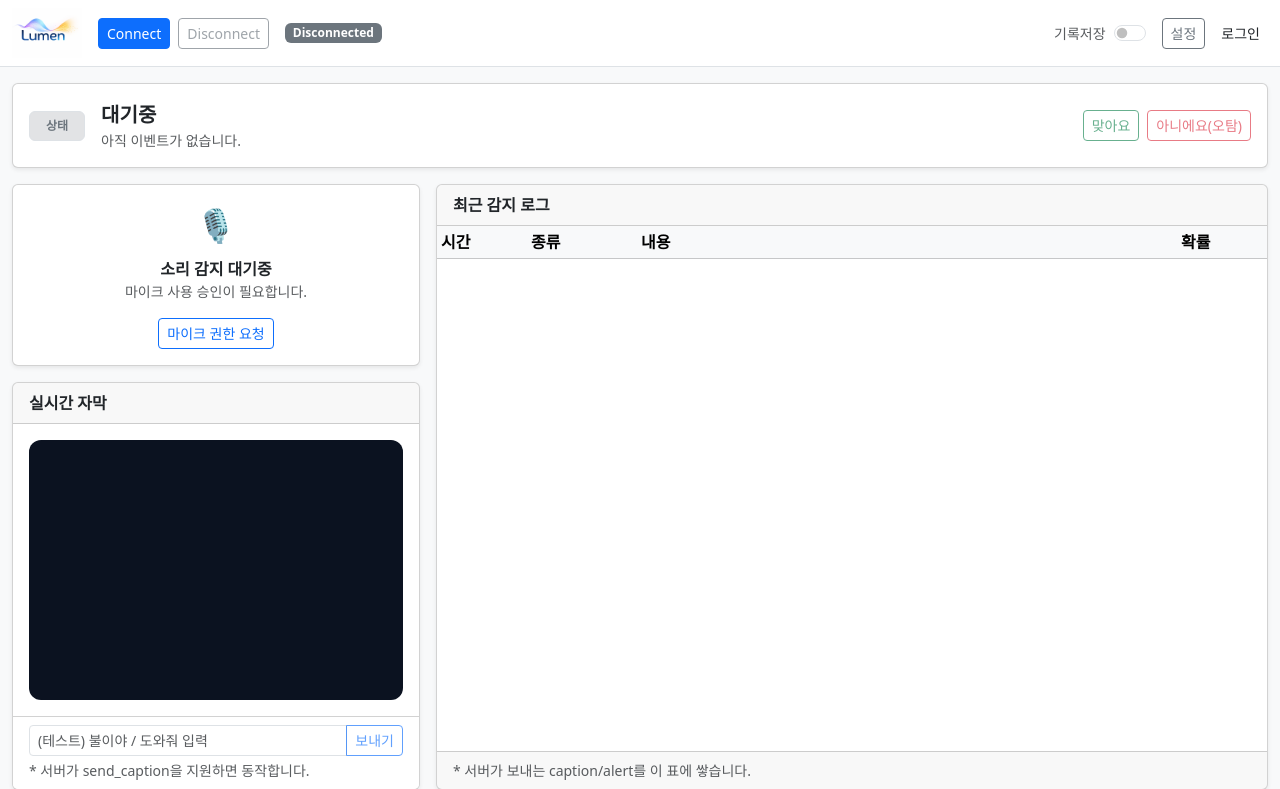
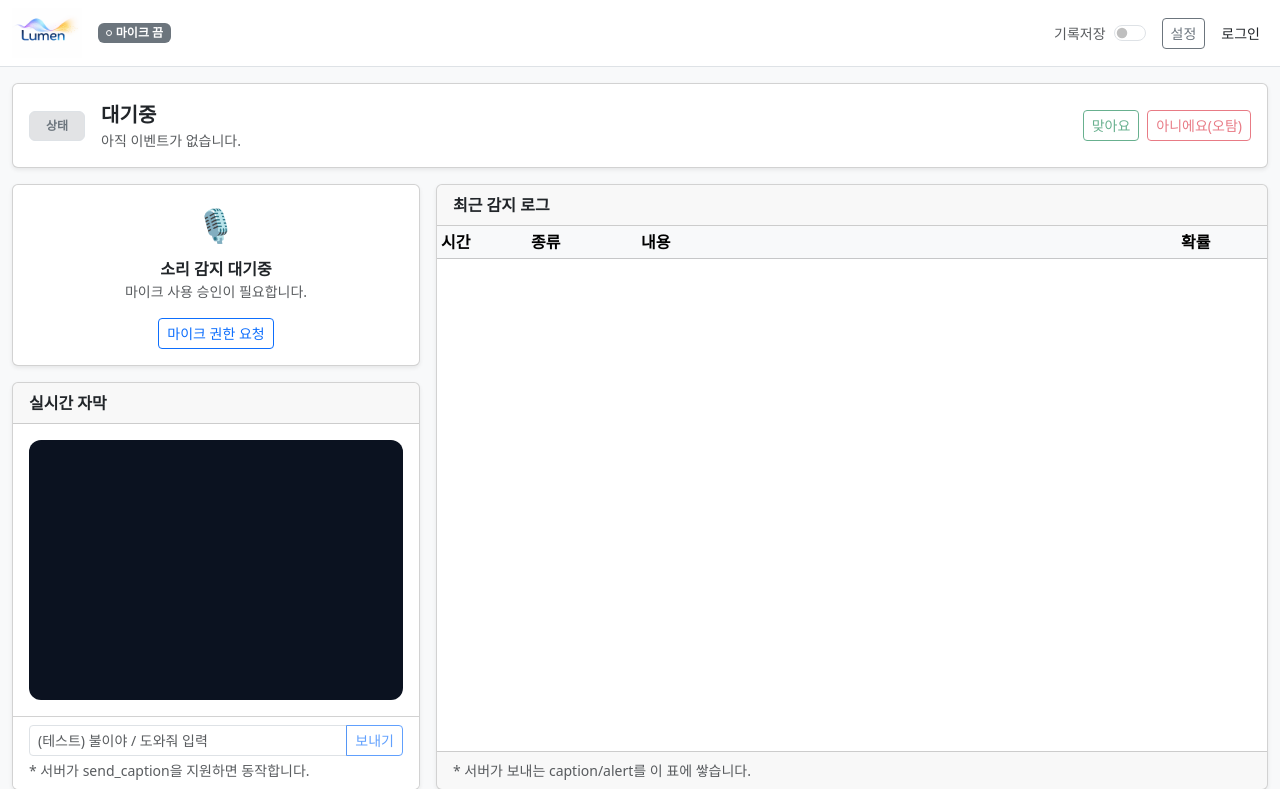
Before and after one commit to knights77787-ai/underdog, a FastAPI app: page / in a window 1280 px wide. Shown: the top 789 px of the page. Run offline with FastAPI, Linux system fonts and the light colour scheme; lists and menus that the app fills with data are empty.

Commit message:
마이크 로직 변경

```diff
--- a/Frontend/static/css/index.css
+++ b/Frontend/static/css/index.css
@@ -22,3 +22,19 @@
 }
 
 .mic-icon{ font-size: 32px; }
+
+/* 마이크 상태 배지 */
+#micStatusBadge .mic-status-dot {
+  width: 6px;
+  height: 6px;
+  border-radius: 50%;
+  flex-shrink: 0;
+}
+#micStatusBadge.text-bg-secondary .mic-status-dot {
+  background: transparent;
+  border: 1px solid currentColor;
+}
+#micStatusBadge.text-bg-success .mic-status-dot {
+  background: currentColor;
+  border: none;
+}
--- a/Frontend/static/js/live.js
+++ b/Frontend/static/js/live.js
@@ -27,9 +27,7 @@ const WORKLET_URL = (window.location.origin || "http://127.0.0.1:8000") + "/stat
 // =======================
 // 1) DOM
 // =======================
-const wsBadge = document.getElementById("wsBadge");
-const btnConnect = document.getElementById("btnConnect");
-const btnDisconnect = document.getElementById("btnDisconnect");
+const micStatusBadge = document.getElementById("micStatusBadge");
 
 const saveToggle = document.getElementById("saveToggle");
 
@@ -91,18 +89,24 @@ const settingsCollapse = document.getElementById("settingsCollapse");
 // =======================
 // 2) Helpers
 // =======================
-function setBadge(state) {
-  wsBadge.className = "badge ms-2";
-  if (state === "disconnected") {
-    wsBadge.classList.add("text-bg-secondary");
-    wsBadge.textContent = "Disconnected";
-  } else if (state === "connecting") {
-    wsBadge.classList.add("text-bg-warning");
-    wsBadge.textContent = "Connecting…";
-  } else {
-    wsBadge.classList.add("text-bg-primary");
-    wsBadge.textContent = "Connected";
+// 마이크 스트림 존재 여부 + 트랙 활성 상태로 마이크 켜짐 판단 (브라우저 탭 아이콘과 동기화)
+function isMicOn() {
+  if (!micStream) return false;
+  try {
+    const tracks = micStream.getAudioTracks();
+    if (tracks.length === 0) return true; // 스트림 존재 시 켜짐으로 간주
+    return tracks.some((t) => t.readyState === "live");
+  } catch {
+    return true; // 예외 시 스트림만 있으면 켜짐
   }
+}
+
+function updateMicStatusUI() {
+  if (!micStatusBadge) return;
+  const text = micStatusBadge.querySelector(".mic-status-text");
+  const on = isMicOn();
+  micStatusBadge.className = "badge ms-2 d-flex align-items-center gap-1 " + (on ? "text-bg-success" : "text-bg-secondary");
+  if (text) text.textContent = on ? "마이크 켜짐" : "마이크 끔";
 }
 
 function nowTS() {
@@ -178,7 +182,36 @@ function appendLogRow({ ts, ts_ms, type, text, score, event_type, keyword }) {
   });
 }
 
-// 마이크 권한 요청 + 해제 유틸
+// 세션 확보 + WebSocket 연결 (세션 없으면 /auth/guest 호출)
+async function ensureSessionAndConnect() {
+  if (!SESSION_ID) {
+    try {
+      const res = await fetch(API_BASE + "/auth/guest", { method: "POST" });
+      const data = await res.json().catch(() => ({}));
+      if (!data.ok || !data.session_id) {
+        const msg = data.detail || (res.ok ? "세션 ID를 받지 못했습니다." : "서버 오류 " + res.status);
+        showToast("세션 발급 실패", msg, true);
+        return false;
+      }
+      SESSION_ID = data.session_id;
+      const url = new URL(document.location.href);
+      url.searchParams.set("session_id", SESSION_ID);
+      history.replaceState(null, "", url.toString());
+      updateSessionLabel();
+      updateUserSection();
+      loadSettings();
+    } catch (e) {
+      showToast("오류", "서버에 연결할 수 없습니다. 백엔드가 실행 중인지 확인하세요.", true);
+      return false;
+    }
+  }
+  if (!client.isConnected) {
+    client.connect();
+  }
+  return true;
+}
+
+// 마이크 권한 요청 + 허용 시 바로 세션·연결·소리 감지 시작
 function requestMicPermission() {
   if (!navigator?.mediaDevices?.getUserMedia) {
     console.error("getUserMedia not available", navigator, navigator?.mediaDevices);
@@ -189,18 +222,28 @@ function requestMicPermission() {
     }
     return;
   }
-  navigator.mediaDevices.getUserMedia({ audio: true }).then((stream) => {
+  navigator.mediaDevices.getUserMedia({ audio: true }).then(async (stream) => {
     micStream = stream;
     stream.getTracks().forEach((t) => {
-      t.onended = () => stopAudioSend();
+      t.onended = () => {
+        stopAudioSend();
+        updateMicStatusUI();
+      };
     });
+    updateMicStatusUI();
     micTitle.textContent = "마이크 승인 완료";
-    micDesc.textContent = client.isConnected && SESSION_ID
-      ? "전송 시작 중…"
-      : "Connect 후 자동 전송됩니다.";
-    if (client.isConnected && SESSION_ID) startAudioSend().catch(console.error);
+    micDesc.textContent = "연결 중…";
+    const ok = await ensureSessionAndConnect();
+    if (!ok) {
+      micDesc.textContent = "세션 생성 실패. 마이크를 다시 눌러 재시도하세요.";
+      return;
+    }
+    if (client.isConnected && SESSION_ID) {
+      startAudioSend().catch(console.error);
+    }
   }).catch((err) => {
     console.error("getUserMedia failed", err);
+    updateMicStatusUI();
     micTitle.textContent = "마이크 권한 거부됨";
     micDesc.textContent = "브라우저 설정에서 마이크 허용이 필요합니다.";
   });
@@ -214,6 +257,7 @@ function stopMicAndRelease() {
     } catch (_) {}
     micStream = null;
   }
+  updateMicStatusUI();
   micTitle.textContent = "소리 감지 대기중";
   micDesc.textContent = "마이크 사용 승인이 필요합니다.";
 }
@@ -404,6 +448,7 @@ async function startAudioSend() {
     }
     micTitle.textContent = "마이크 전송 중";
     micDesc.textContent = "실시간 음성을 서버로 전송 중입니다.";
+    updateMicStatusUI();
   } catch (e) {
     console.error("audio_chunk start failed:", e);
     stopAudioSend();
@@ -430,19 +475,8 @@ btnMic.addEventListener("click", () => {
     return;
   }
 
-  // 마이크 미사용 → 권한 안내 모달 후 권한 요청
-  if (micPermissionModal && micPermissionConfirm && window.bootstrap) {
-    const modal = new bootstrap.Modal(micPermissionModal);
-    micPermissionModal.removeAttribute("inert");
-    micPermissionModal.setAttribute("aria-hidden", "false");
-    modal.show();
-    micPermissionConfirm.addEventListener("click", () => {
-      modal.hide();
-      requestMicPermission();
-    }, { once: true });
-  } else {
-    requestMicPermission();
-  }
+  // 마이크 미사용 → 바로 브라우저 마이크 권한 요청 (허용 시 자동 연결·소리 감지 시작)
+  requestMicPermission();
 });
 
 // =======================
@@ -450,38 +484,30 @@ btnMic.addEventListener("click", () => {
 // =======================
 const client = new WSClient(WS_URL);
 
-client.on("connecting", () => {
-  setBadge("connecting");
-  btnConnect.disabled = true;
-  btnDisconnect.disabled = false;
-});
-
 client.on("open", () => {
-  setBadge("connected");
-  btnConnect.disabled = true;
-  btnDisconnect.disabled = false;
-
-  // 백엔드는 join을 받아야 이 세션으로 caption/alert를 보냄
+  // 백엔드는 join을 받아야 caption/alert 수신 가능 → 반드시 join 먼저 전송
   client.send("join", { session_id: SESSION_ID });
 
   btnSendCaption.disabled = false;
   btnFeedbackYes.disabled = false;
   btnFeedbackNo.disabled = false;
 
+  updateMicStatusUI();
   micTitle.textContent = micStream ? "마이크 전송 시작" : "소리 감지 대기중";
   micDesc.textContent  = micStream ? "실시간 음성을 서버로 전송 중입니다." : "마이크 권한 요청 후 전송됩니다.";
-  if (micStream && SESSION_ID) startAudioSend().catch(console.error);
+  // join이 서버에서 처리된 뒤 오디오 전송 시작 (STT 수신 보장)
+  if (micStream && SESSION_ID) {
+    setTimeout(() => startAudioSend().catch(console.error), 150);
+  }
 });
 
 client.on("close", () => {
   stopAudioSend();
   if (micStream) {
     micTitle.textContent = "마이크 승인 완료";
-    micDesc.textContent = "Connect 후 자동 전송됩니다.";
+    micDesc.textContent = "마이크를 다시 눌러 재연결하세요.";
   }
-  setBadge("disconnected");
-  btnConnect.disabled = false;
-  btnDisconnect.disabled = true;
+  updateMicStatusUI();
 
   btnSendCaption.disabled = true;
   btnFeedbackYes.disabled = true;
@@ -518,39 +544,6 @@ client.on("alert", (msg) => {
   vibrateByLevel(event_type);
 });
 
-// Buttons
-btnConnect.addEventListener("click", async () => {
-  if (!SESSION_ID) {
-    btnConnect.disabled = true;
-    try {
-      const res = await fetch(API_BASE + "/auth/guest", { method: "POST" });
-      const data = await res.json().catch(() => ({}));
-      if (data.ok && data.session_id) {
-        SESSION_ID = data.session_id;
-        const url = new URL(document.location.href);
-        url.searchParams.set("session_id", SESSION_ID);
-        history.replaceState(null, "", url.toString());
-        updateSessionLabel();
-        updateUserSection();
-        loadSettings();
-      } else {
-        const msg = data.detail || (res.ok ? "세션 ID를 받지 못했습니다." : "서버 오류 " + res.status);
-        showToast("세션 발급 실패", msg, true);
-        btnConnect.disabled = false;
-        return;
-      }
-    } catch (e) {
-      showToast("오류", "서버에 연결할 수 없습니다. 백엔드가 실행 중인지 확인하세요.", true);
-      btnConnect.disabled = false;
-      return;
-    } finally {
-      btnConnect.disabled = false;
-    }
-  }
-  client.connect();
-});
-btnDisconnect.addEventListener("click", () => client.disconnect());
-
 // Feedback: POST /feedback (event_id, vote, session_id)
 async function sendFeedback(vote) {
   if (lastAlertEventId == null) {
@@ -585,7 +578,7 @@ btnSendCaption.addEventListener("click", () => {
   const text = testInput.value.trim();
   if (!text) return;
   if (!SESSION_ID) {
-    if (typeof showToast === "function") showToast("자막 전송", "먼저 Connect를 눌러 세션을 만드세요.", true);
+    if (typeof showToast === "function") showToast("자막 전송", "먼저 마이크를 눌러 시작하세요.", true);
     return;
   }
   const sent = client.send("send_caption", {
@@ -595,7 +588,7 @@ btnSendCaption.addEventListener("click", () => {
   });
   testInput.value = "";
   if (!sent && typeof showToast === "function") {
-    showToast("자막 전송", "WebSocket이 연결되지 않았습니다. Connect 후 다시 시도하세요.", true);
+    showToast("자막 전송", "마이크를 눌러 연결 후 다시 시도하세요.", true);
   }
 });
 
@@ -711,7 +704,7 @@ async function loadSettings() {
 
 async function saveSettings() {
   if (!SESSION_ID) {
-    setSettingsStatus("세션이 없습니다. Connect 하세요.", true);
+    setSettingsStatus("마이크를 눌러 시작하세요.", true);
     return;
   }
   const body = {};
@@ -754,7 +747,7 @@ if (settingsCollapse) {
 }
 
 // Init
-setBadge("disconnected");
+updateMicStatusUI();
 setHeroNormal();
 updateSessionLabel();
 updateUserSection();
--- a/Frontend/templates/index.html
+++ b/Frontend/templates/index.html
@@ -23,12 +23,11 @@
         <img src="/static/img/lumen_logo.png" alt="Lumen" width="70" height="50">
       </a>
 
-      <!-- WS Buttons -->
-      <button id="btnConnect" class="btn btn-sm btn-primary ms-2">Connect</button>
-      <button id="btnDisconnect" class="btn btn-sm btn-outline-secondary" disabled>Disconnect</button>
-
-      <!-- Status -->
-      <span id="wsBadge" class="badge text-bg-secondary ms-2">Disconnected</span>
+      <!-- 마이크 상태 -->
+      <span id="micStatusBadge" class="badge text-bg-secondary ms-2 d-flex align-items-center gap-1">
+        <span class="mic-status-dot"></span>
+        <span class="mic-status-text">마이크 끔</span>
+      </span>
       <span id="sessionLabel" class="small text-muted ms-2 d-none d-md-inline"></span>
 
       <!-- 기록저장 / 설정 / 로그인 (오른쪽 정렬) -->
@@ -198,7 +197,7 @@
             실시간 자막·알림을 위해 <strong>「허용」</strong>을 눌러주세요.
           </p>
           <p class="mb-0 small text-muted">
-            ※ 자막이 나오려면 먼저 상단 <strong>Connect</strong>를 눌러 연결한 뒤, 마이크 권한을 허용해야 합니다.
+            ※ 마이크 허용 후 자동으로 연결되어 실시간 자막이 표시됩니다.
           </p>
         </div>
         <div class="modal-footer">
@@ -238,6 +237,6 @@
 
   <script src="/static/js/config.js"></script>
   <script src="/static/js/wsClient.js"></script>
-  <script src="/static/js/live.js"></script>
+  <script src="/static/js/live.js?v=2"></script>
 </body>
 </html>
```
Also changed, not shown: Backend/data/underdog.db.
